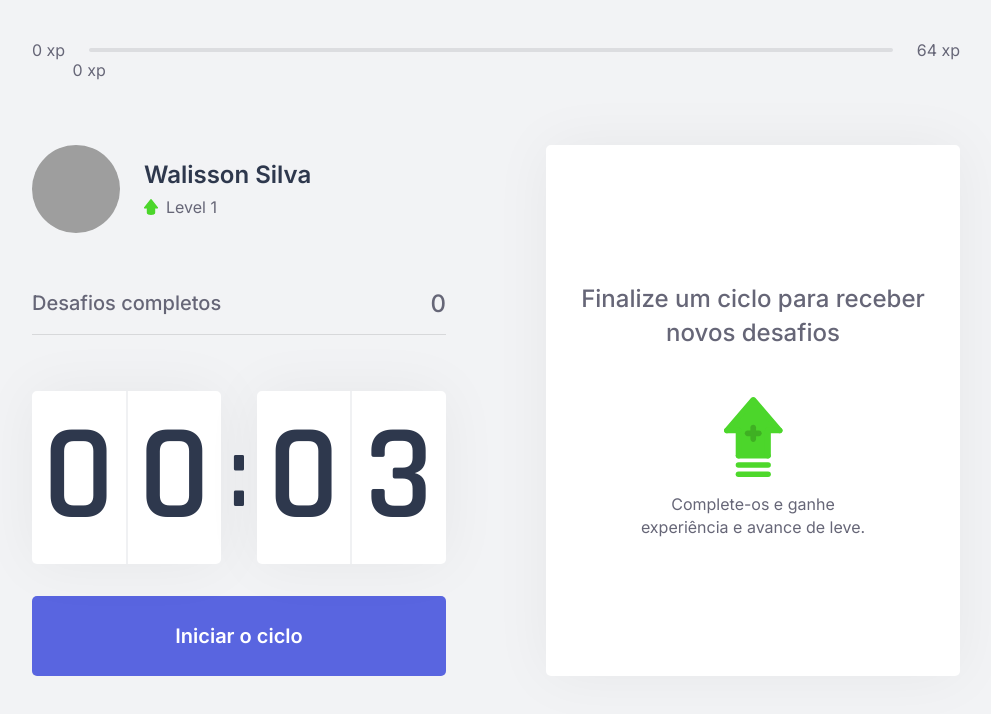
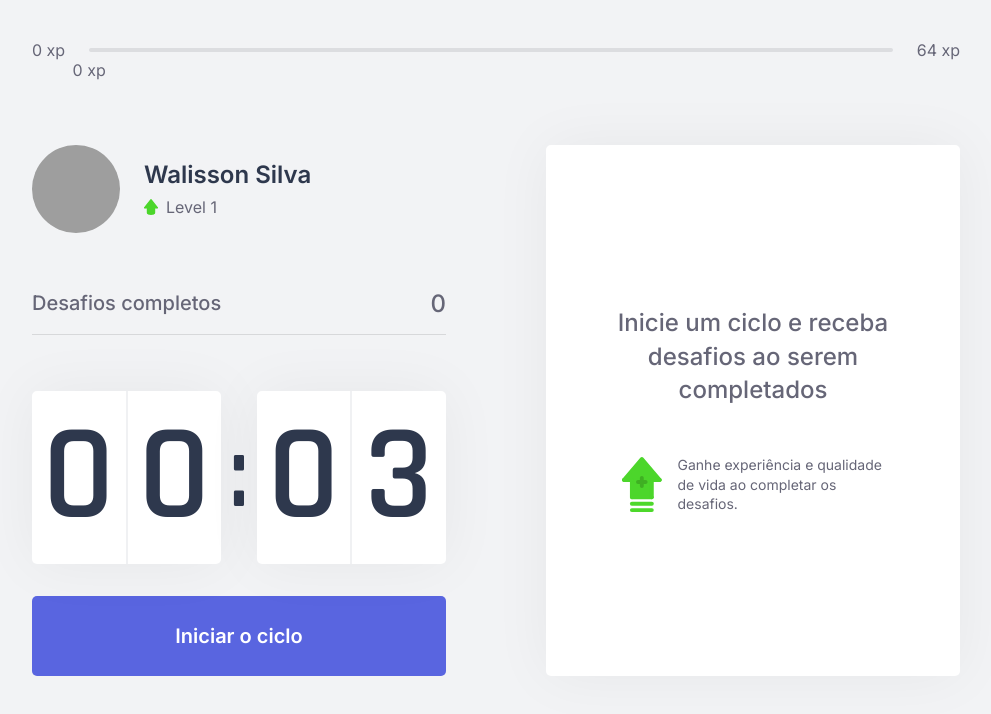
Before and after one commit to walissonsilva/moveit-next, a Next.js app: page / in a window 1280 px wide. Shown: the top 714 px of the page, without its empty margins (144-1135 px from the left). Built offline with nearby package versions, Linux system fonts and the light colour scheme; grey boxes are pictures that could not be loaded.

Commit message:
feat: add notification after end cycle

```diff
--- a/src/components/ChallengeBox.tsx
+++ b/src/components/ChallengeBox.tsx
@@ -53,10 +53,10 @@ export function ChallengeBox() {
         </div>
       ) : (
         <div className={styles.challengeNotActive}>
-          <strong>Finalize um ciclo para receber novos desafios</strong>
+          <strong>Inicie um ciclo e receba desafios ao serem completados</strong>
           <p>
             <img src="icons/level-up.svg" alt="Level Up"/>
-            Complete-os e ganhe experiência e avance de leve.
+            Ganhe experiência e qualidade de vida ao completar os desafios.
           </p>
         </div>
       ) }
--- a/src/components/ExperienceBar.tsx
+++ b/src/components/ExperienceBar.tsx
@@ -11,7 +11,6 @@ const ExperienceBar: React.FC = () => {
   } = useContext(ChallengesContext);
 
   const percentExperience = Math.round(currentExperience / experienceToNextLevel * 100);
-  console.log(percentExperience);
 
   return (
     <header className={styles.experienceBar}>
--- a/src/contexts/ChallengesContext.tsx
+++ b/src/contexts/ChallengesContext.tsx
@@ -1,8 +1,6 @@
-import React, { createContext, ReactNode, useContext, useState } from "react";
+import React, { createContext, ReactNode, useEffect, useState } from "react";
 
 import challenges from '../data/challenges.json';
-
-import { CountdownContext } from "./CountdownContext";
 
 interface IChallengeData {
   type: 'body' | 'eye';
@@ -36,6 +34,10 @@ export function ChallengesProvider({ children }: ChallengeProviderProps) {
 
   const experienceToNextLevel = Math.pow((level + 1) * 4, 2);
 
+  useEffect(() => {
+    Notification.requestPermission();
+  }, []);
+
   const levelUp = () => {
     setLevel(level + 1);
   }
@@ -45,6 +47,14 @@ export function ChallengesProvider({ children }: ChallengeProviderProps) {
 
     const challenge = challenges[randomChallengeIndex];
     setActiveChallenge(challenge);
+
+    new Audio('/notification.mp3').play();
+
+    if (Notification.permission === 'granted') {
+      new Notification('Novo Desafio! 🎉', {
+        body: `Valendo ${challenge.amount} xp...`,
+      });
+    }
   }
 
   const resetChallenge = () => {
--- a/src/styles/components/ChallengeBox.module.css
+++ b/src/styles/components/ChallengeBox.module.css
@@ -4,7 +4,7 @@
   background: var(--white);
   border-radius: 5px;
   box-shadow: 0 0 60px rgba(0, 0, 0, 0.05);
-  padding: 1.5rem 2rem;
+  padding: 1.5rem 1.2rem;
 
   display: flex;
   justify-content: center;
@@ -24,19 +24,23 @@
   font-size: 1.5rem;
   font-weight: 500;
   line-height: 1.4;
+  padding: 0 0.5rem;
 }
 
 .challengeNotActive p {
   display: flex;
-  flex-direction: column;
+  flex-direction: row;
   align-items: center;
   line-height: 1.4;
   max-width: 70%;
   margin-top: 3rem;
+  text-align: left;
+  font-size: 14px;
 }
 
 .challengeNotActive p img {
-  margin-bottom: 1rem;
+  margin-right: 1rem;
+  width: 40px;
 }
 
 .challengeActive {
```
